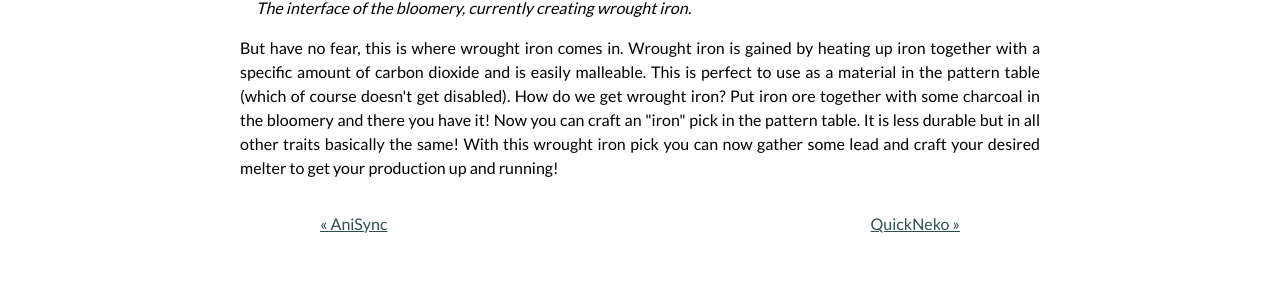
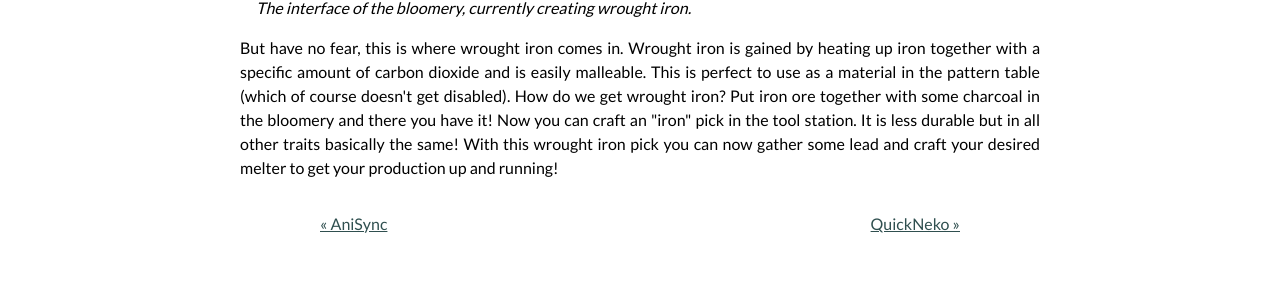
Before and after one commit to Peatral/peatral.github.io, a Jekyll site: the page built from _projects/embersconstruct.html, in a window 1280 px wide and 900 px high, scrolled down 3894 px. Shown: the part 375-679 px from the top of the window. Built offline with Jekyll 4.4.1, drawn with Linux system fonts in a browser that asks for light colours; nearby versions of some CDN libraries.

Commit message:
wrong word

```diff
--- a/_projects/embersconstruct.html
+++ b/_projects/embersconstruct.html
@@ -127,7 +127,7 @@ permalink: /embersconstruct/
   <p class="justify">
     But have no fear, this is where wrought iron comes in. Wrought iron is gained by heating up iron together with a specific amount of carbon dioxide and is easily malleable.
     This is perfect to use as a material in the pattern table (which of course doesn't get disabled). How do we get wrought iron? Put iron ore together with some charcoal in the
-    bloomery and there you have it! Now you can craft an "iron" pick in the pattern table. It is less durable but in all other traits basically the same! With this wrought iron pick
+    bloomery and there you have it! Now you can craft an "iron" pick in the tool station. It is less durable but in all other traits basically the same! With this wrought iron pick
     you can now gather some lead and craft your desired melter to get your production up and running!
   </p>
 </section>
```
